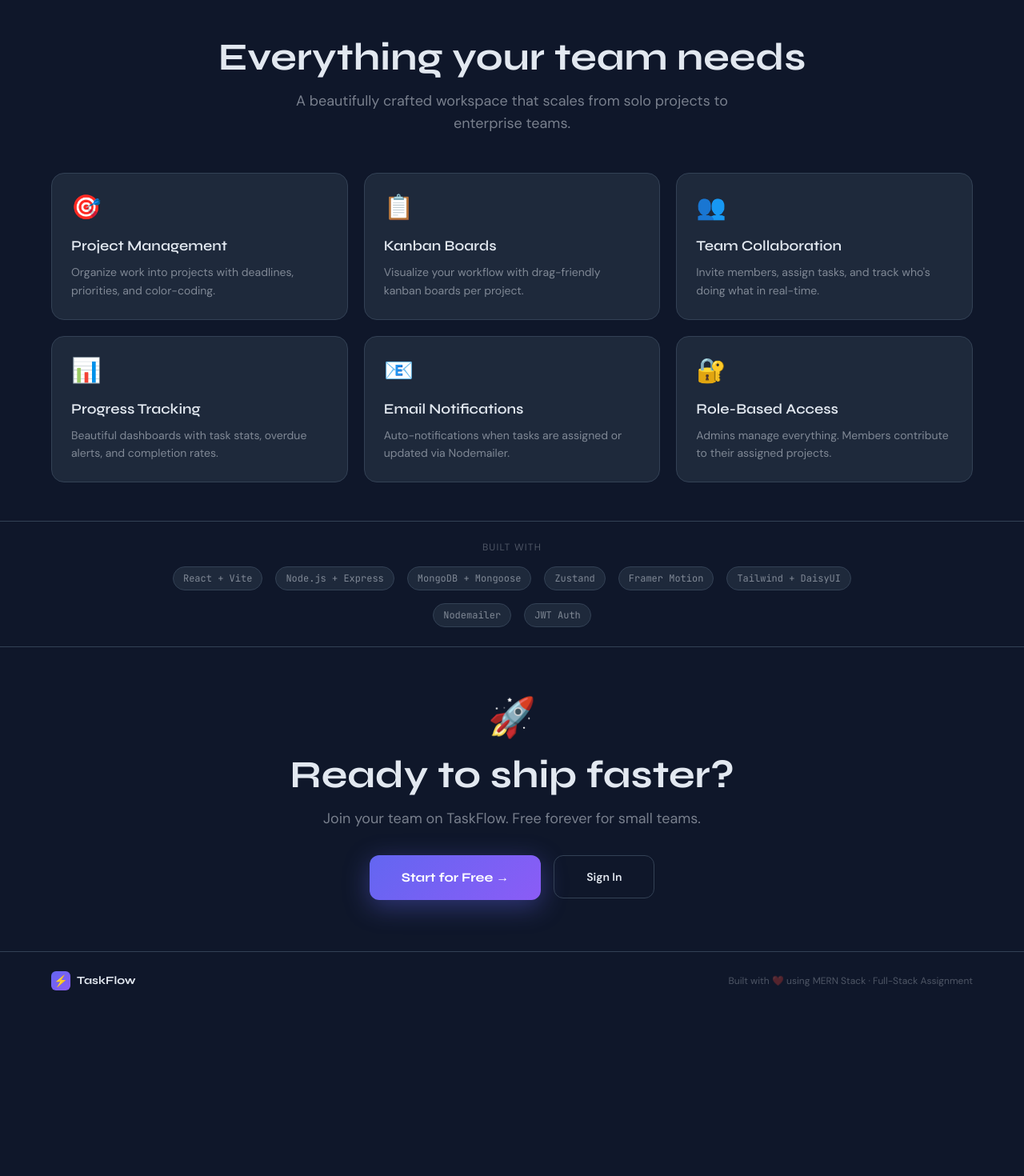
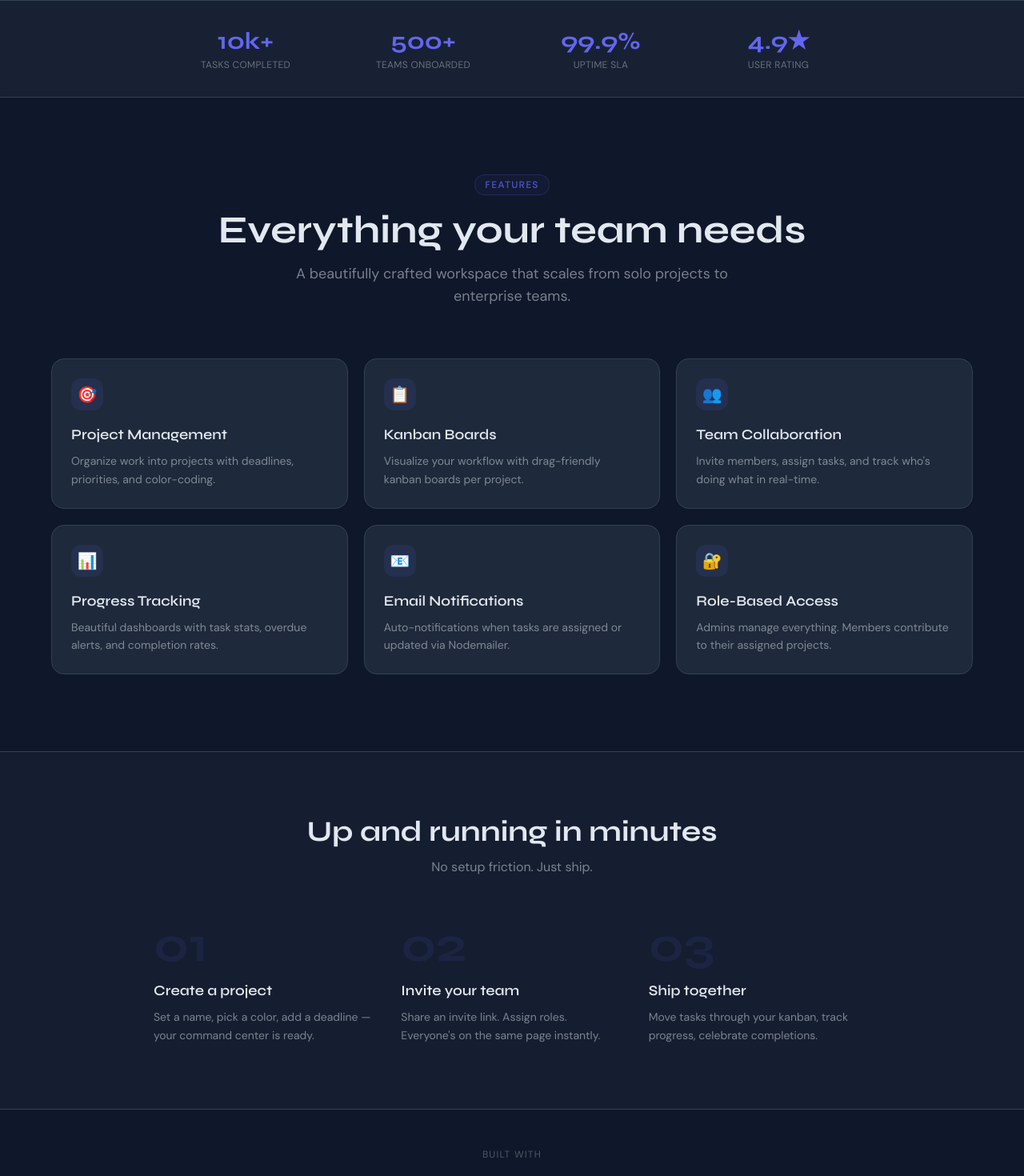
Before and after one commit to Jaydeepkumar0p/ethara-AI-project, a React (Vite) app in the folder frontend/: page / in a window 1280 px wide. Shown: the part 1200-2670 px from the top of the page at 80% size. Before the commit the page ends 2462 px from the top, so only its background shows below. Built offline with nearby package versions, Linux system fonts and the light colour scheme; no server answers.

Commit message:
Update Home.jsx

```diff
--- a/frontend/src/pages/Home.jsx
+++ b/frontend/src/pages/Home.jsx
@@ -14,12 +14,19 @@ const features = [
   { icon: '🔐', title: 'Role-Based Access', desc: 'Admins manage everything. Members contribute to their assigned projects.' },
 ]
 
+const stats = [
+  { value: '10k+', label: 'Tasks completed' },
+  { value: '500+', label: 'Teams onboarded' },
+  { value: '99.9%', label: 'Uptime SLA' },
+  { value: '4.9★', label: 'User rating' },
+]
+
 const HomePage = () => {
   const { theme } = useThemeStore()
 
   return (
     <div className="overflow-x-hidden">
-      {/* Cinematic Hero - Remove negative margin if HeroScene has its own spacing */}
+      {/* Cinematic Hero */}
       <Suspense fallback={
         <div className="h-screen flex items-center justify-center"
           style={{
@@ -37,13 +44,34 @@ const HomePage = () => {
         <HeroScene />
       </Suspense>
 
-      {/* Features Section - Reduced padding from py-24 to py-12 */}
-      <section className="relative py-12 px-4"> {/* Changed from py-24 to py-12 */}
+      {/* ── Stats Bar — bridges hero → features with no gap ── */}
+      <section className="border-y border-base-300 bg-base-200/60 backdrop-blur-sm">
+        <div className="max-w-4xl mx-auto px-4 py-8">
+          <div className="grid grid-cols-2 sm:grid-cols-4 gap-6">
+            {stats.map((s, i) => (
+              <motion.div
+                key={s.label}
+                initial={{ opacity: 0, y: 12 }}
+                whileInView={{ opacity: 1, y: 0 }}
+                viewport={{ once: true }}
+                transition={{ delay: i * 0.07, duration: 0.4 }}
+                className="text-center"
+              >
+                <div className="font-display font-bold text-2xl md:text-3xl text-primary">{s.value}</div>
+                <div className="text-xs text-base-content/40 mt-1 tracking-wide uppercase">{s.label}</div>
+              </motion.div>
+            ))}
+          </div>
+        </div>
+      </section>
+
+      {/* ── Features Section ── */}
+      <section className="relative py-24 px-4">
         <div className="absolute inset-0 -z-10"
           style={{
             background: theme === 'dark'
-              ? 'radial-gradient(ellipse at 50% 0%, rgba(99,102,241,0.08) 0%, transparent 70%)'
-              : 'radial-gradient(ellipse at 50% 0%, rgba(99,102,241,0.04) 0%, transparent 70%)'
+              ? 'radial-gradient(ellipse at 50% 0%, rgba(99,102,241,0.07) 0%, transparent 65%)'
+              : 'radial-gradient(ellipse at 50% 0%, rgba(99,102,241,0.04) 0%, transparent 65%)'
           }}
         />
         <div className="max-w-6xl mx-auto">
@@ -52,9 +80,12 @@ const HomePage = () => {
             whileInView={{ opacity: 1, y: 0 }}
             viewport={{ once: true }}
             transition={{ duration: 0.6 }}
-            className="text-center mb-12" // Reduced from mb-16 to mb-12
+            className="text-center mb-16"
           >
-            <h2 className="font-display text-4xl md:text-5xl font-bold mb-4">
+            <span className="inline-block text-xs font-semibold tracking-widest uppercase text-primary/70 mb-3 px-3 py-1 rounded-full border border-primary/20 bg-primary/5">
+              Features
+            </span>
+            <h2 className="font-display text-4xl md:text-5xl font-bold mb-4 mt-2">
               Everything your team needs
             </h2>
             <p className="text-base-content/50 text-lg max-w-xl mx-auto">
@@ -71,9 +102,11 @@ const HomePage = () => {
                 viewport={{ once: true }}
                 transition={{ delay: i * 0.08, duration: 0.5 }}
                 whileHover={{ y: -4, scale: 1.02 }}
-                className="rounded-2xl border p-6 bg-base-200 border-base-300 cursor-default"
+                className="rounded-2xl border p-6 bg-base-200 border-base-300 cursor-default group transition-colors hover:border-primary/30 hover:bg-base-200"
               >
-                <div className="text-3xl mb-4">{f.icon}</div>
+                <div className="w-10 h-10 rounded-xl bg-primary/10 flex items-center justify-center text-xl mb-4 group-hover:bg-primary/20 transition-colors">
+                  {f.icon}
+                </div>
                 <h3 className="font-display font-semibold text-lg mb-2">{f.title}</h3>
                 <p className="text-sm text-base-content/50 leading-relaxed">{f.desc}</p>
               </motion.div>
@@ -82,20 +115,62 @@ const HomePage = () => {
         </div>
       </section>
 
-      {/* Tech stack strip - Reduced padding */}
-      <section className="py-6 border-y border-base-300"> {/* Changed from py-12 to py-6 */}
-        <div className="max-w-4xl mx-auto px-4">
-          <p className="text-center text-xs text-base-content/30 mb-4 tracking-widest uppercase">Built with</p> {/* Reduced from mb-6 to mb-4 */}
-          <div className="flex flex-wrap justify-center gap-4 text-sm text-base-content/50">
-            {['React + Vite', 'Node.js + Express', 'MongoDB + Mongoose', 'Zustand', 'Framer Motion', 'Tailwind + DaisyUI', 'Nodemailer', 'JWT Auth'].map(t => (
-              <span key={t} className="px-3 py-1.5 rounded-full border border-base-300 bg-base-200 font-mono text-xs">{t}</span>
+      {/* ── How it works ── */}
+      <section className="py-20 px-4 border-y border-base-300 bg-base-200/40">
+        <div className="max-w-4xl mx-auto">
+          <motion.div
+            initial={{ opacity: 0, y: 20 }}
+            whileInView={{ opacity: 1, y: 0 }}
+            viewport={{ once: true }}
+            className="text-center mb-14"
+          >
+            <h2 className="font-display text-3xl md:text-4xl font-bold mb-3">Up and running in minutes</h2>
+            <p className="text-base-content/50">No setup friction. Just ship.</p>
+          </motion.div>
+          <div className="grid md:grid-cols-3 gap-8">
+            {[
+              { step: '01', title: 'Create a project', desc: 'Set a name, pick a color, add a deadline — your command center is ready.' },
+              { step: '02', title: 'Invite your team', desc: 'Share an invite link. Assign roles. Everyone\'s on the same page instantly.' },
+              { step: '03', title: 'Ship together', desc: 'Move tasks through your kanban, track progress, celebrate completions.' },
+            ].map((item, i) => (
+              <motion.div
+                key={item.step}
+                initial={{ opacity: 0, y: 20 }}
+                whileInView={{ opacity: 1, y: 0 }}
+                viewport={{ once: true }}
+                transition={{ delay: i * 0.1 }}
+                className="relative"
+              >
+                <div className="font-display font-bold text-6xl text-primary/10 mb-3 leading-none select-none">{item.step}</div>
+                <h3 className="font-display font-semibold text-lg mb-2">{item.title}</h3>
+                <p className="text-sm text-base-content/50 leading-relaxed">{item.desc}</p>
+              </motion.div>
             ))}
           </div>
         </div>
       </section>
 
-      {/* CTA Section - Reduced padding */}
-      <section className="py-16 px-4 text-center"> {/* Changed from py-24 to py-16 */}
+      {/* ── Tech stack strip ── */}
+      <section className="py-12 border-b border-base-300">
+        <div className="max-w-4xl mx-auto px-4">
+          <p className="text-center text-xs text-base-content/30 mb-6 tracking-widest uppercase">Built with</p>
+          <div className="flex flex-wrap justify-center gap-3">
+            {['React + Vite', 'Node.js + Express', 'MongoDB + Mongoose', 'Zustand', 'Framer Motion', 'Tailwind + DaisyUI', 'Nodemailer', 'JWT Auth'].map(t => (
+              <span key={t} className="px-3 py-1.5 rounded-full border border-base-300 bg-base-200 font-mono text-xs text-base-content/50">{t}</span>
+            ))}
+          </div>
+        </div>
+      </section>
+
+      {/* ── CTA Section ── */}
+      <section className="py-28 px-4 text-center relative overflow-hidden">
+        <div className="absolute inset-0 -z-10"
+          style={{
+            background: theme === 'dark'
+              ? 'radial-gradient(ellipse at 50% 100%, rgba(139,92,246,0.12) 0%, transparent 70%)'
+              : 'radial-gradient(ellipse at 50% 100%, rgba(99,102,241,0.06) 0%, transparent 70%)'
+          }}
+        />
         <motion.div
           initial={{ opacity: 0, scale: 0.97 }}
           whileInView={{ opacity: 1, scale: 1 }}
@@ -107,7 +182,7 @@ const HomePage = () => {
           <h2 className="font-display text-4xl md:text-5xl font-bold mb-4">
             Ready to ship faster?
           </h2>
-          <p className="text-base-content/50 mb-8 text-lg">
+          <p className="text-base-content/50 mb-10 text-lg">
             Join your team on TaskFlow. Free forever for small teams.
           </p>
           <div className="flex flex-col sm:flex-row gap-4 justify-center">
@@ -116,7 +191,7 @@ const HomePage = () => {
                 className="px-10 py-4 rounded-xl font-bold text-white text-base font-display"
                 style={{
                   background: 'linear-gradient(135deg, #6366f1, #8b5cf6)',
-                  boxShadow: '0 8px 32px rgba(99,102,241,0.4)'
+                  boxShadow: '0 8px 32px rgba(99,102,241,0.35)'
                 }}
                 whileHover={{ scale: 1.05, boxShadow: '0 12px 40px rgba(99,102,241,0.5)' }}
                 whileTap={{ scale: 0.97 }}
@@ -137,8 +212,8 @@ const HomePage = () => {
         </motion.div>
       </section>
 
-      {/* Footer - Reduced padding */}
-      <footer className="border-t border-base-300 py-6 px-4"> {/* Changed from py-8 to py-6 */}
+      {/* ── Footer ── */}
+      <footer className="border-t border-base-300 py-8 px-4">
         <div className="max-w-6xl mx-auto flex flex-col sm:flex-row items-center justify-between gap-4">
           <div className="flex items-center gap-2">
             <div className="w-6 h-6 rounded-md flex items-center justify-center text-sm"
@@ -148,6 +223,10 @@ const HomePage = () => {
           <p className="text-xs text-base-content/30">
             Built with ❤️ using MERN Stack · Full-Stack Assignment
           </p>
+          <div className="flex gap-4 text-xs text-base-content/30">
+            <span className="cursor-pointer hover:text-base-content/60 transition-colors">Privacy</span>
+            <span className="cursor-pointer hover:text-base-content/60 transition-colors">Terms</span>
+          </div>
         </div>
       </footer>
     </div>
```
